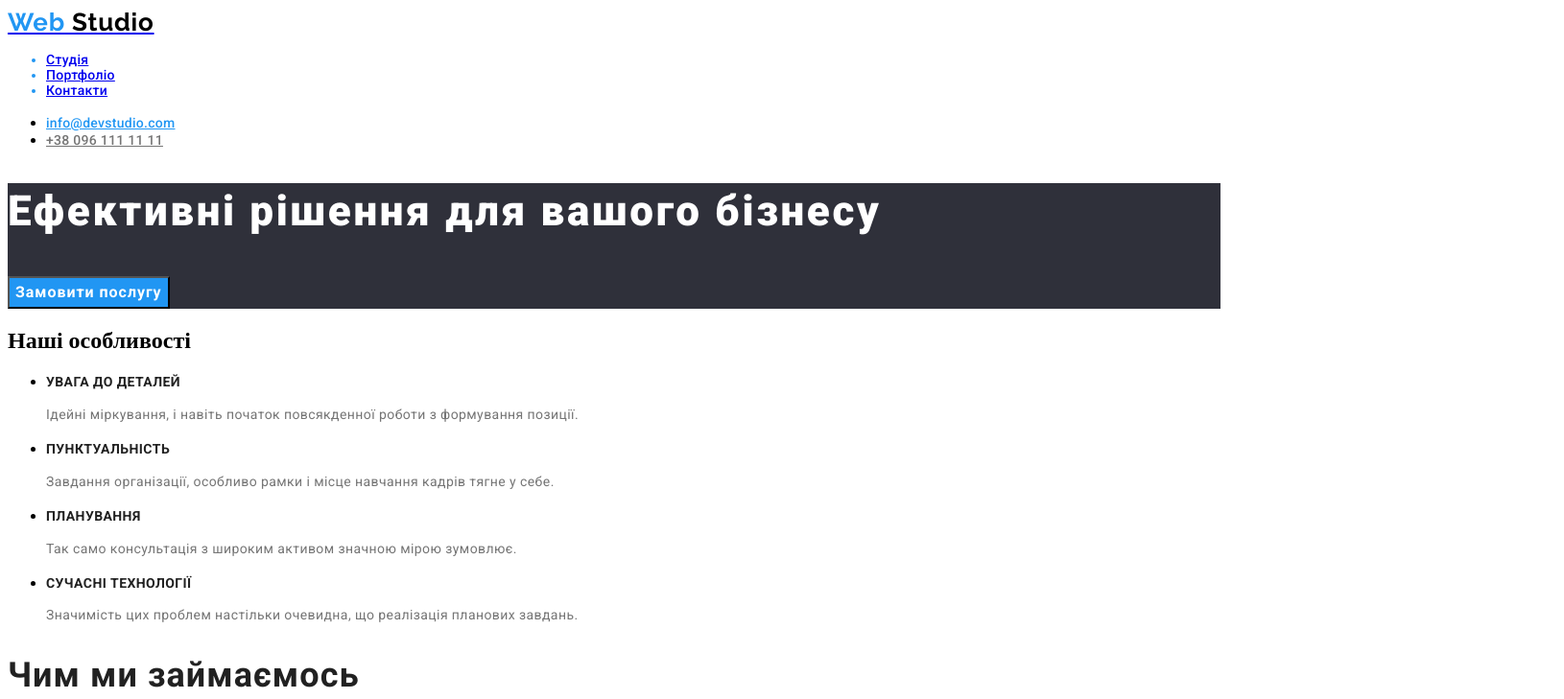
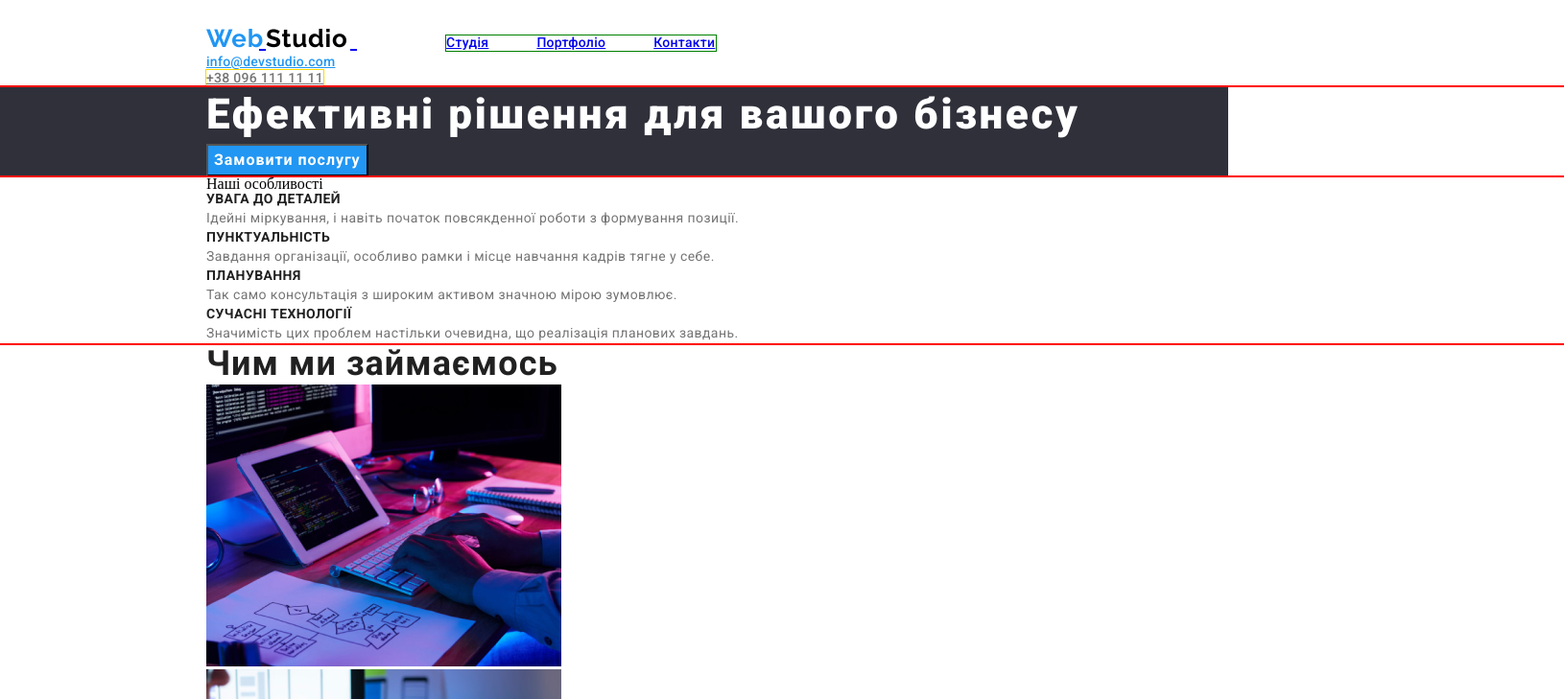
Before and after one commit to LevytskyOleg/webstudio_2, a plain HTML site: page index.html in a window 1280 px wide. Shown: the top 729 px of the page at 96% size, 1630 px wide, since content can reach past the window. Drawn offline with Linux system fonts and the light colour scheme.

Commit message:
Зробив зміни

```diff
--- /dev/null
+++ b/CSS/reset.css
@@ -0,0 +1,129 @@
+/* http://meyerweb.com/eric/tools/css/reset/
+   v2.0 | 20110126
+   License: none (public domain)
+*/
+
+html,
+body,
+div,
+span,
+applet,
+object,
+iframe,
+h1,
+h2,
+h3,
+h4,
+h5,
+h6,
+p,
+blockquote,
+pre,
+a,
+abbr,
+acronym,
+address,
+big,
+cite,
+code,
+del,
+dfn,
+em,
+img,
+ins,
+kbd,
+q,
+s,
+samp,
+small,
+strike,
+strong,
+sub,
+sup,
+tt,
+var,
+b,
+u,
+i,
+center,
+dl,
+dt,
+dd,
+ol,
+ul,
+li,
+fieldset,
+form,
+label,
+legend,
+table,
+caption,
+tbody,
+tfoot,
+thead,
+tr,
+th,
+td,
+article,
+aside,
+canvas,
+details,
+embed,
+figure,
+figcaption,
+footer,
+header,
+hgroup,
+menu,
+nav,
+output,
+ruby,
+section,
+summary,
+time,
+mark,
+audio,
+video {
+  margin: 0;
+  padding: 0;
+  border: 0;
+  font-size: 100%;
+  font: inherit;
+  vertical-align: baseline;
+}
+/* HTML5 display-role reset for older browsers */
+article,
+aside,
+details,
+figcaption,
+figure,
+footer,
+header,
+hgroup,
+menu,
+nav,
+section {
+  display: block;
+}
+body {
+  line-height: 1;
+}
+ol,
+ul {
+  list-style: none;
+}
+blockquote,
+q {
+  quotes: none;
+}
+blockquote:before,
+blockquote:after,
+q:before,
+q:after {
+  content: "";
+  content: none;
+}
+table {
+  border-collapse: collapse;
+  border-spacing: 0;
+}
--- a/CSS/style.css
+++ b/CSS/style.css
@@ -1,3 +1,20 @@
+.container {
+  width: 1200px;
+  margin-left: auto;
+  margin-right: auto;
+  padding-left: 215px;
+  padding-right: 215px;
+  outline: 1px solid red;
+}
+.container-1 {
+  outline: 1px solid green;
+  justify-content: space-between;
+  display: inline-flex;
+  margin-left: 93px;
+  margin-top: 32px;
+  width: 281px;
+  height: 16px;
+}
 .logo {
   font-family: "Raleway";
   font-weight: 700;
@@ -6,21 +23,41 @@
   letter-spacing: 0.03em;
 }
 .logo-web {
+  width: 55px;
+  height: 30px;
+  display: inline-block;
+  margin-top: 25px;
   color: #2196f3;
 }
 .logo-studio {
+  width: 88px;
+  height: 30px;
+  display: inline-block;
   color: black;
 }
+.nav-list {
+  display: flex;
+}
 .nav-list-item {
+  list-style-type: none;
   font-family: "Roboto";
+  padding-right: 50px;
   font-weight: 500;
   font-size: 14px;
   line-height: 1.14;
   letter-spacing: 0.02em;
   color: #2196f3;
 }
+.container-3 {
+  outline: 1px solid purple;
+}
+.container-4 {
+  outline: 1px solid blue;
+}
 .contackt-link-mail {
   font-family: "Roboto";
+  width: 135px;
+  height: 16px;
   font-weight: 500;
   font-size: 14px;
   line-height: 1.14;
@@ -29,6 +66,7 @@
 }
 .contackt-link-tel {
   font-family: "Roboto";
+  outline: 1px solid gold;
   font-weight: 500;
   font-size: 14px;
   line-height: 1.14;
--- a/index.html
+++ b/index.html
@@ -5,6 +5,7 @@
     <meta http-equiv="X-UA-Compatible" content="IE=edge" />
     <meta name="viewport" content="width=device-width, initial-scale=1.0" />
     <title>Document</title>
+    <link rel="stylesheet" href="./CSS/reset.css" />
     <link rel="stylesheet" href="./CSS/style.css" />
     <link
       href="https://fonts.googleapis.com/css2?family=Raleway:wght@700&ampdisplay=swap"
@@ -35,6 +36,7 @@
           <span class="logo-web">Web</span>
           <span class="logo-studio">Studio</span>
         </a>
+        <div class="container-1">
           <nav class="nav">
             <ul class="nav-list">
               <li class="nav-list-item">
@@ -48,6 +50,8 @@
               </li>
             </ul>
           </nav>
+        </div>
+        <div class="container-2">
           <ul class="header-contackt-list">
             <li class="contackt-item">
               <a class="contackt-link-mail" href="maito:info@devstudio.com"
@@ -61,18 +65,19 @@
             </li>
           </ul>
         </div>
+      </div>
     </header>
     <!--Main-->
     <main>
       <section class="hero">
-        <div>
+        <div class="container">
           <h1 class="hero-title">Ефективні рішення для вашого бізнесу</h1>
           <button type="button" class="hero-button">Замовити послугу</button>
         </div>
       </section>
       <!--Наші особливості-->
       <section class="features">
-        <div>
+        <div class="container">
           <h2 class="features-title">Наші особливості</h2>
           <ul class="features-list">
             <li class="features-list-item">
@@ -107,7 +112,7 @@
       </section>
       <!--Чим ми займаємось-->
       <section class="services">
-        <div>
+        <div class="container">
           <h2 class="servces-title">Чим ми займаємось</h2>
           <ul class="servces-list">
             <li class="servces-list-item">
@@ -130,7 +135,7 @@
       </section>
       <!--Наша команда-->
       <section class="team">
-        <div>
+        <div class="container">
           <h2 class="team-title">Наша команда</h2>
           <ul class="team-list">
             <li class="team-list-item">
```
Lines whose indentation alone changed are shown as unchanged.
